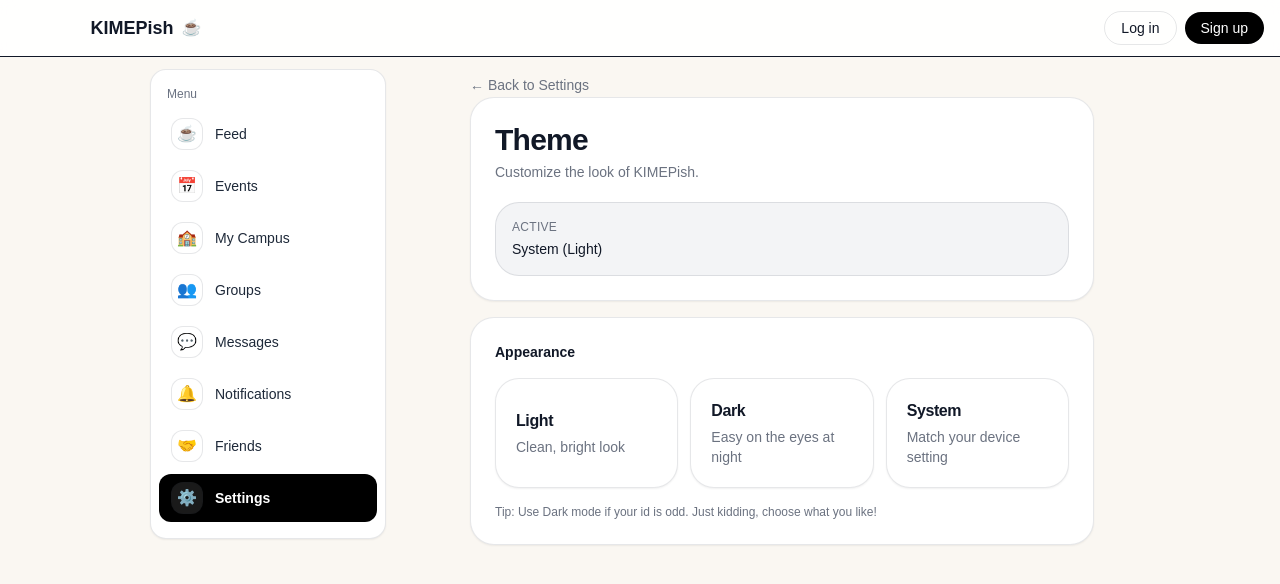
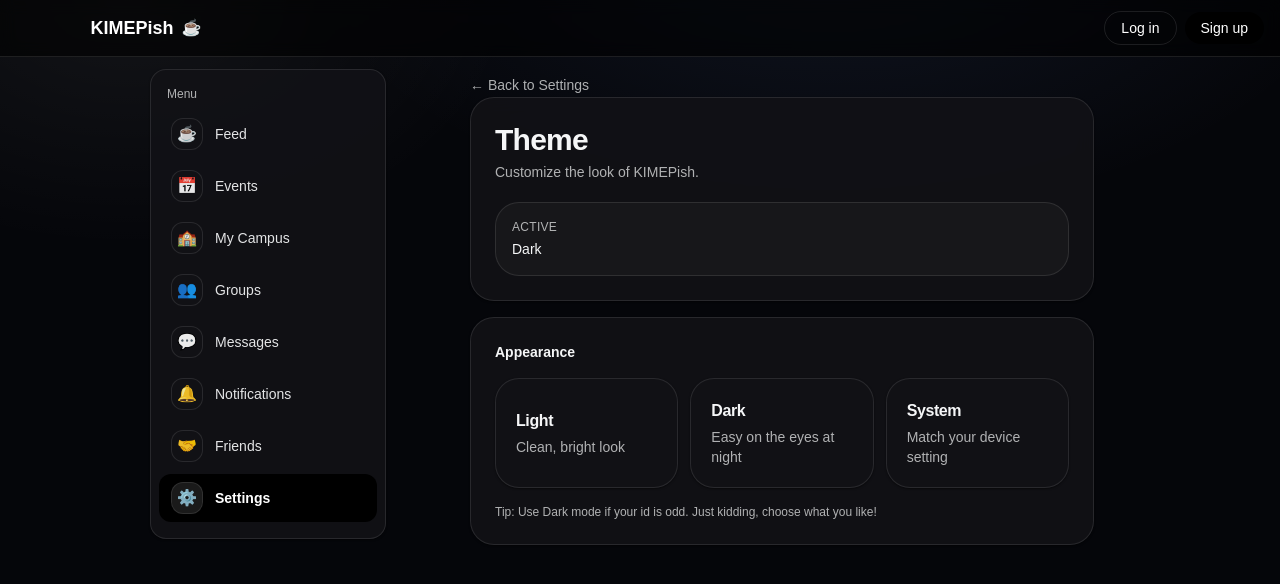
Before and after one commit to li-kun-g/shay, a Next.js app: page /settings/theme in a window 1280 px wide. Shown: the top 584 px of the page. Built offline with nearby package versions, Linux system fonts and the light colour scheme; no server answers.

Commit message:
feat: set dark mode as default theme

```diff
--- a/components/ThemeProvider.tsx
+++ b/components/ThemeProvider.tsx
@@ -15,7 +15,7 @@ const ThemeContext = createContext<ThemeContextValue | null>(null);
 const STORAGE_KEY = "kimepish-theme";
 
 function getSystemTheme(): "light" | "dark" {
-  if (typeof window === "undefined") return "light";
+  if (typeof window === "undefined") return "dark"; // Default to dark during SSR
   return window.matchMedia("(prefers-color-scheme: dark)").matches ? "dark" : "light";
 }
 
@@ -26,13 +26,15 @@ function applyThemeClass(resolved: "light" | "dark") {
 }
 
 export function ThemeProvider({ children }: { children: React.ReactNode }) {
-  const [theme, setThemeState] = useState<ThemeMode>("system");
-  const [resolvedTheme, setResolvedTheme] = useState<"light" | "dark">("light");
+  // 1. Set initial state to "dark" instead of "system"
+  const [theme, setThemeState] = useState<ThemeMode>("dark");
+  const [resolvedTheme, setResolvedTheme] = useState<"light" | "dark">("dark");
 
   // load saved theme
   useEffect(() => {
     try {
-      const saved = (localStorage.getItem(STORAGE_KEY) as ThemeMode | null) ?? "system";
+      // 2. If no theme is saved in localStorage, default to "dark"
+      const saved = (localStorage.getItem(STORAGE_KEY) as ThemeMode | null) ?? "dark";
       if (saved === "light" || saved === "dark" || saved === "system") setThemeState(saved);
     } catch {}
   }, []);
```
